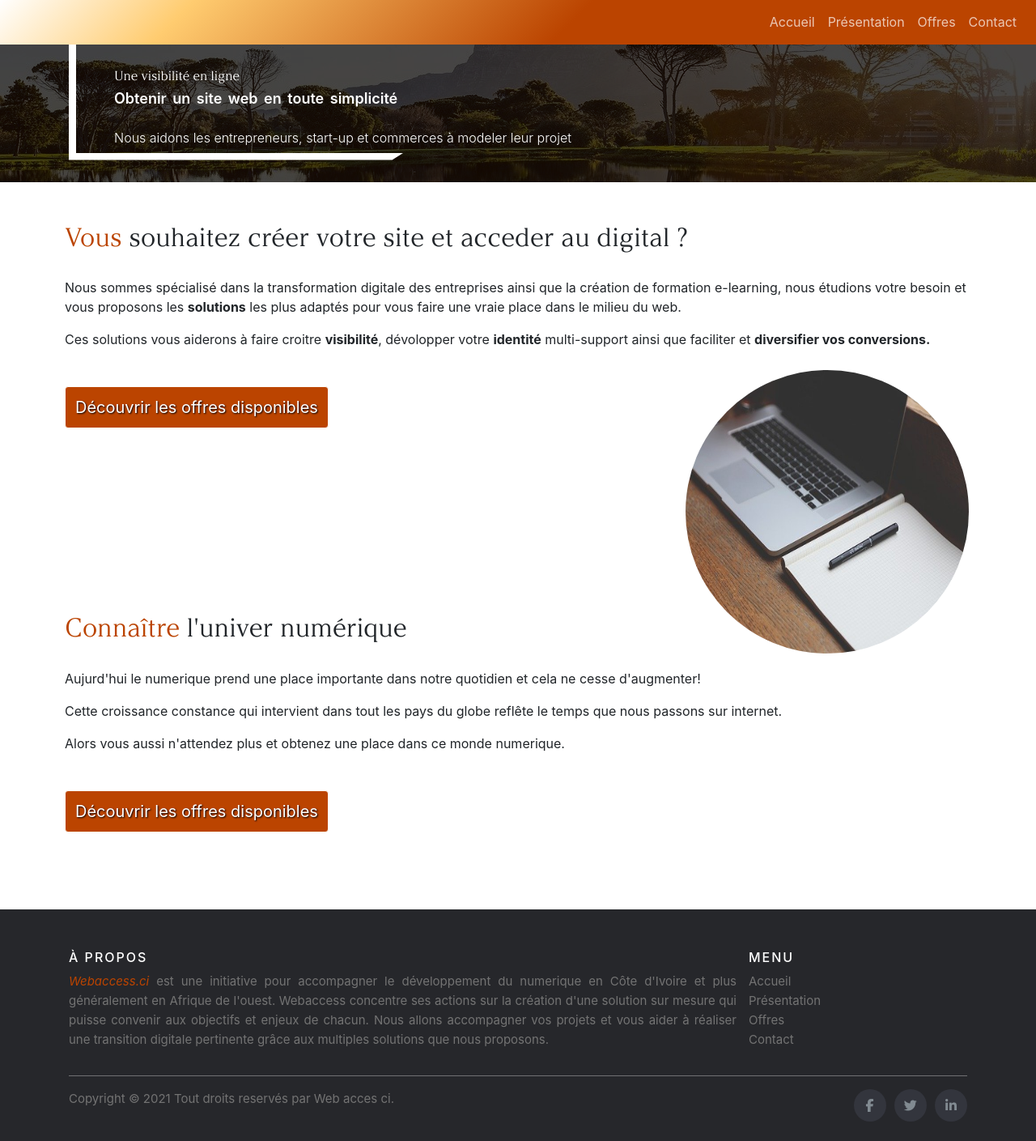
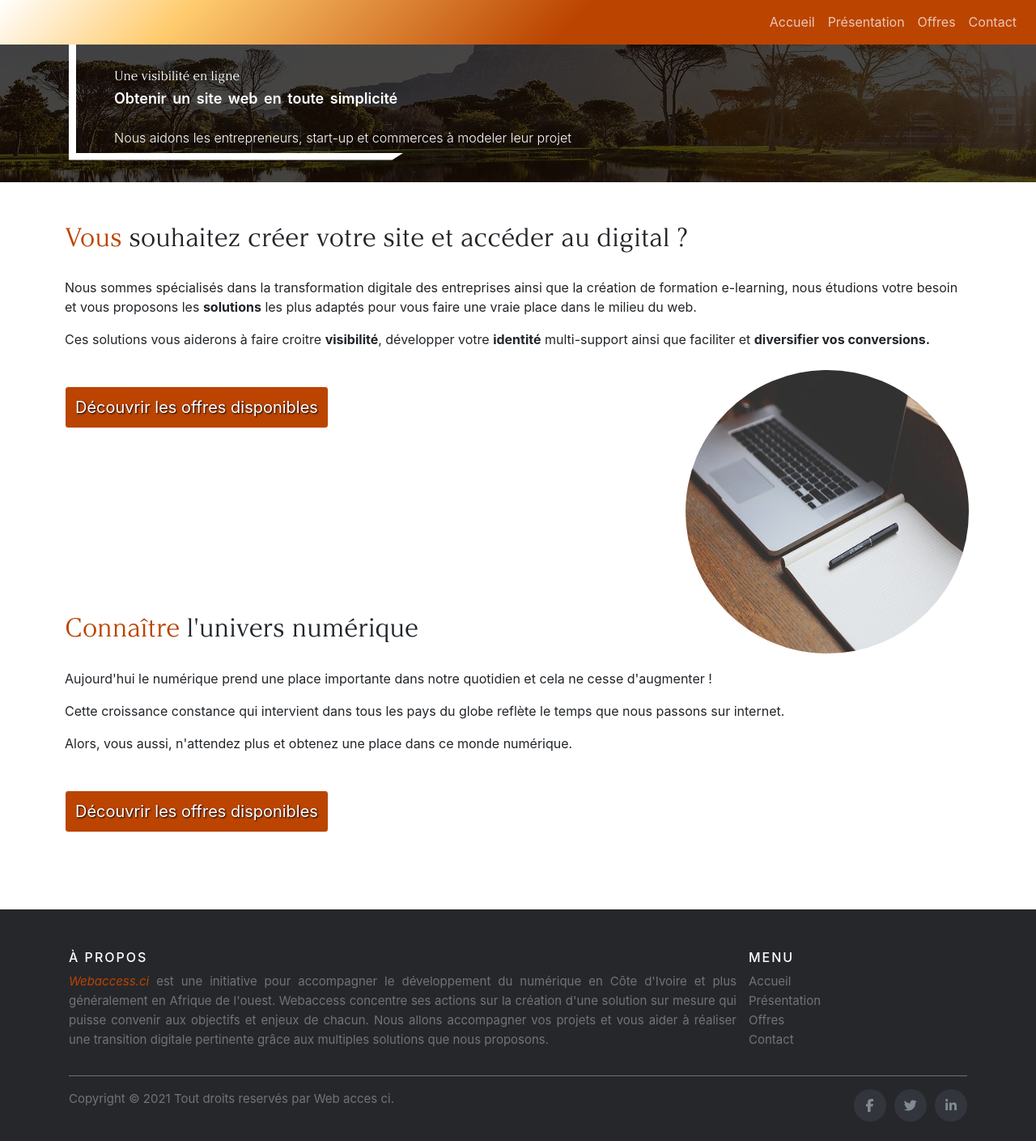
Before and after one commit to gozac/webaccess, a Symfony app: template templates/page/index.html.twig in a window 1280 px wide. Shown: the part 149-1558 px from the top of the page at 81% size. Run offline with Twig, Linux system fonts and the light colour scheme; the template is opened without the code that fills it, so the values that code supplies are empty; some libraries are stand-ins or nearby versions; some web fonts are replaced.

Commit message:
spelling check

```diff
--- a/templates/page/about.html.twig
+++ b/templates/page/about.html.twig
@@ -11,7 +11,7 @@
 			<div class="col-md-9">
 				<h2 class="py-md-3">L’histoire du fondateur</h2>
 				<blockquote class="blockquote" style="font-size: 1rem">
-					<p>“Après être sorti l’école 42 en 2016 formation novatrice mettant un point d’honneur sur une pratique impeccable, j’ai travaillé dans le milieu de l'apprentissage en ligne en créant une multitude de formation e-learning sous forme de jeux vidéo et de plateforme éducative. Puis en 2017 j’ai rejoint une startup à Paris spécialisée dans une technologie géolocalisée de rentabilité. C’est en 2020, que ma vision se tourne vers l’Afrique, celle-ci semble se tourner de plus en plus vers le digital et approche d’une véritable révolution numérique, convaincu de cela je décide de monter un projet d’entreprise en Côte d’Ivoire pour faire de cette vision une réalité et de faire parti des nombreux acteurs du développement numérique en aidant cette transition.”</p>
+					<p>“Après être sorti l’école 42 en 2016, formation novatrice mettant un point d’honneur sur une pratique impeccable, j’ai travaillé dans le milieu de l'apprentissage en ligne en créant une multitude de formation e-learning sous forme de jeux vidéo et de plateforme éducative. Puis en 2017 j’ai rejoint une startup à Paris spécialisée dans une technologie géolocalisée de rentabilité. C’est en 2020, que ma vision se tourne vers l’Afrique, celle-ci semble se tourner de plus en plus vers le digital et approche d’une véritable révolution numérique, convaincu de cela je décide de monter un projet d’entreprise en Côte d’Ivoire pour faire de cette vision une réalité et de faire partie des nombreux acteurs du développement numérique en aidant cette transition.”</p>
 					<footer class="blockquote-footer">Bakayoko Isaac fondateur de <cite style="color: #bb4400" title="Source Title">Web Access ci</cite></footer>
 				</blockquote>
 			</div>
@@ -19,7 +19,7 @@
 				<h2>La création de Web Access CI</h2>
 				<p style="margin-bottom: 30px;">Web Access CI est une entreprise fondée par Bakayoko Isaac en 2021 qui accompagne tous ceux et celles qui souhaitent digitaliser leurs activités et leurs projets. Le but est d’accompagner le développement et le besoin du Numérique croissant en Côte d'Ivoire et plus généralement en Afrique de l’Ouest.</p>
 				<h2>L'objectifs</h2>
-				<p>Le but est de proposer le plus de solutions innovante aux acteurs ivoirien jusqu'a que celle-ci s'adapte et s'impregne des challenges de l'Afrique afin que celle-ci puissent avoir une methodologie qui lui est propre</p>
+				<p>Le but est de proposer le plus de solutions innovante aux acteurs ivoirien jusqu'a que celle-ci s'adapte et s'imprègne des challenges de l'Afrique afin que celle-ci puissent avoir une méthodologie qui lui est propre</p>
 			</div>
 			<div class="pt-md-5 col-md-3">
 				<img src="https://cdn.pixabay.com/photo/2019/07/14/16/27/pen-4337521_960_720.jpg" width="250px" height="250px" style="border-radius: 50%">
--- a/templates/page/base.html.twig
+++ b/templates/page/base.html.twig
@@ -105,7 +105,7 @@
                             <div class="row">
                                 <div class="col-sm-8 col-md-9" style="width: 70%">
                                     <h6>À propos</h6>
-                                    <p class="text-justify"><i style="color: #bb4400">Webaccess.ci</i> est une initiative pour accompagner le développement du numerique en Côte d'Ivoire et plus généralement en Afrique de l'ouest. Webaccess concentre ses actions sur la création d'une solution sur mesure qui puisse convenir aux objectifs et enjeux de chacun. Nous allons accompagner vos projets et vous aider à réaliser une transition digitale pertinente grâce aux multiples solutions que nous proposons.</p>
+                                    <p class="text-justify"><i style="color: #bb4400">Webaccess.ci</i> est une initiative pour accompagner le développement du numérique en Côte d'Ivoire et plus généralement en Afrique de l'ouest. Webaccess concentre ses actions sur la création d'une solution sur mesure qui puisse convenir aux objectifs et enjeux de chacun. Nous allons accompagner vos projets et vous aider à réaliser une transition digitale pertinente grâce aux multiples solutions que nous proposons.</p>
                                 </div>
 
                                 <div class="col-sm-4 col-md-3" style="width: 25%;padding-left: 0px">
--- a/templates/page/contact_success.html.twig
+++ b/templates/page/contact_success.html.twig
@@ -5,7 +5,7 @@
 	<div class="px-md-5" style="background: #cac1c1">
 		<div class="px-md-5 row" style="background: white; box-shadow: 0px 0px 10px 10px #aaa1a1">
 			<div>
-				<h2>Votre demande à été prise en compte</h2>
+				<h2>Votre demande a été prise en compte</h2>
 				<div>
 				</div>
 				<p class="pt-5">nous vous recontacterons prochainement pour discuter de votre projet</p>
--- a/templates/page/index.html.twig
+++ b/templates/page/index.html.twig
@@ -11,7 +11,7 @@
 						<div class="container">
 							<div class="header-content">
 								<div class="line"></div>
-								<h2>Une visibilité en ligne</h2>
+									<h2>Une visibilité en ligne</h2>
 								<h1>Obtenir un site web en toute simplicité</h1>
 								<h4>Nous aidons les entrepreneurs, start-up et commerces à modeler leur projet</h4>
 							</div>
@@ -25,7 +25,7 @@
 							<div class="header-content">
 								<div class="animated bounceInLeft"></div>
 								<h1>Les formations de demain</h1>
-								<h2>Créer une experience d'apprentissage e-learning</h2>
+								<h2>Créer une expérience d'apprentissage e-learning</h2>
 							</div>
 						</div>
 					 </div>
@@ -36,8 +36,8 @@
 						<div class="container">
 							<div class="header-content">
 								<div class="animated bounceInLeft"></div>
-								<h1>Faites vous remarquer</h1>
-								<h2>Obtenez une solution web géolocaliser</h2>
+								<h1>Faites-vous remarquer</h1>
+								<h2>Obtenez une solution web géolocalisée</h2>
 							</div>
 						</div>
 					 </div>
@@ -47,9 +47,9 @@
 	</div>
 	<div class="col-md-12 px-md-5 center-width" style="margin-bottom: 75px;">
 		<div class="home-p">
-			<h2><span>Vous</span> souhaitez créer votre site et acceder au digital ?</h2>
-			<p> Nous sommes spécialisé dans la transformation digitale des entreprises ainsi que la création de formation e-learning, nous étudions votre besoin et vous proposons les <b>solutions</b> les plus adaptés pour vous faire une vraie place dans le milieu du web.</p>
-			<p> Ces solutions vous aiderons à faire croitre <b>visibilité</b>, dévolopper votre <b>identité</b> multi-support ainsi que faciliter et <b>diversifier vos conversions.</b></p>
+			<h2><span>Vous</span> souhaitez créer votre site et accéder au digital ?</h2>
+			<p> Nous sommes spécialisés dans la transformation digitale des entreprises ainsi que la création de formation e-learning, nous étudions votre besoin et vous proposons les <b>solutions</b> les plus adaptés pour vous faire une vraie place dans le milieu du web.</p>
+			<p> Ces solutions vous aiderons à faire croitre <b>visibilité</b>, développer votre <b>identité</b> multi-support ainsi que faciliter et <b>diversifier vos conversions.</b></p>
 		</div>
 		<div class="row">
 			<div class="col-md-8">
@@ -62,10 +62,10 @@
 			</div>
 			<div class="col-md-12">
 				<div class="home-p">
-					<h2><span>Connaître</span> l'univer numérique</h2>
-					<p>Aujurd'hui le numerique prend une place importante dans notre quotidien et cela ne cesse d'augmenter!</p>
-					<p>Cette croissance constance qui intervient dans tout les pays du globe reflête le temps que nous passons sur internet.</p>
-					<p>Alors vous aussi n'attendez plus et obtenez une place dans ce monde numerique.
+					<h2><span>Connaître</span> l'univers numérique</h2>
+					<p>Aujourd'hui le numérique prend une place importante dans notre quotidien et cela ne cesse d'augmenter !</p>
+					<p>Cette croissance constance qui intervient dans tous les pays du globe reflète le temps que nous passons sur internet.</p>
+					<p>Alors, vous aussi, n'attendez plus et obtenez une place dans ce monde numérique.
 				</div>
 				<a class="btn btn-dark btn-cta" href="{{ path('offres') }}" style="">
 					Découvrir les offres disponibles
```
Also changed, not shown: templates/page/offres.html.twig (+7 -7 lines).
